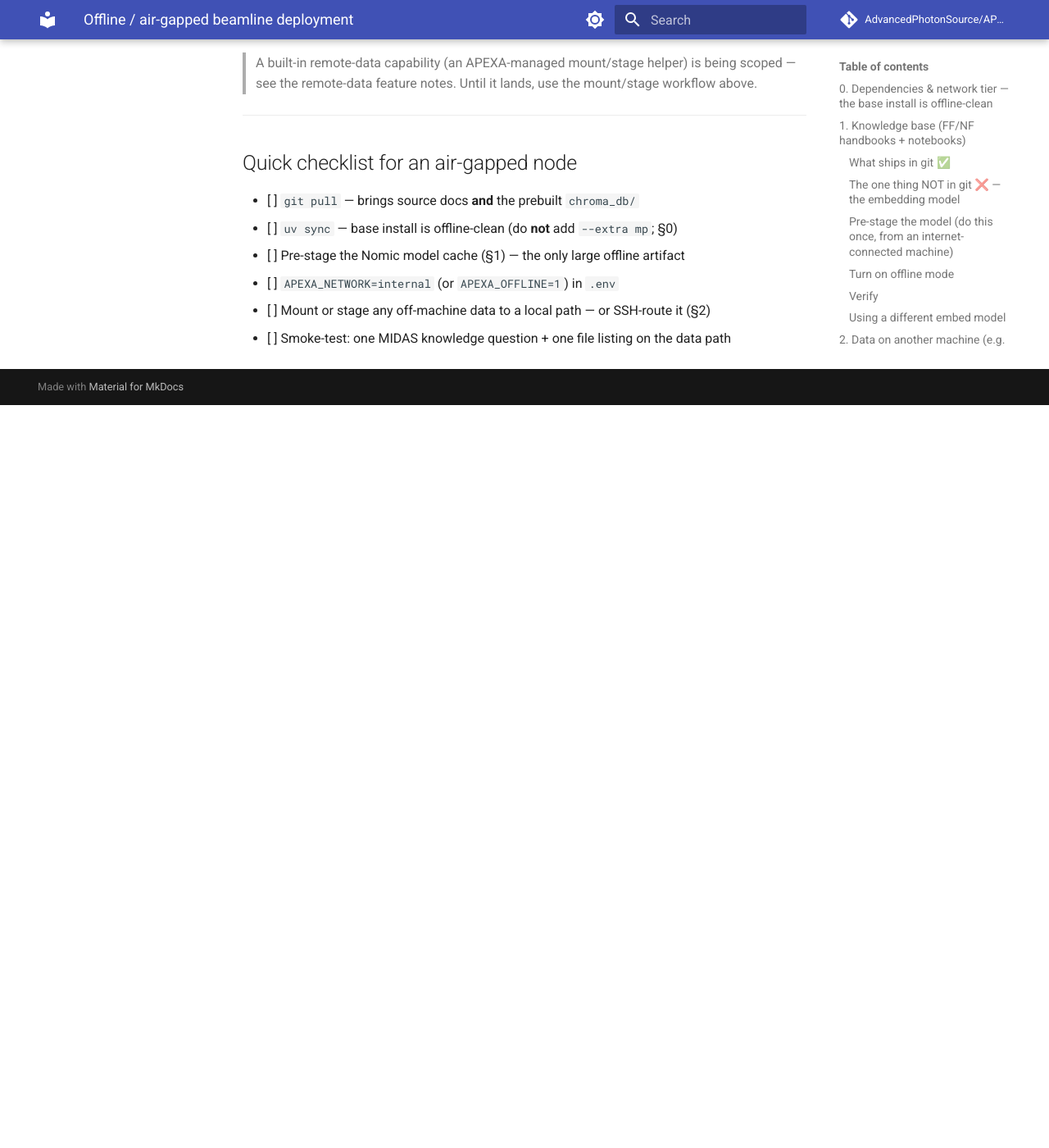
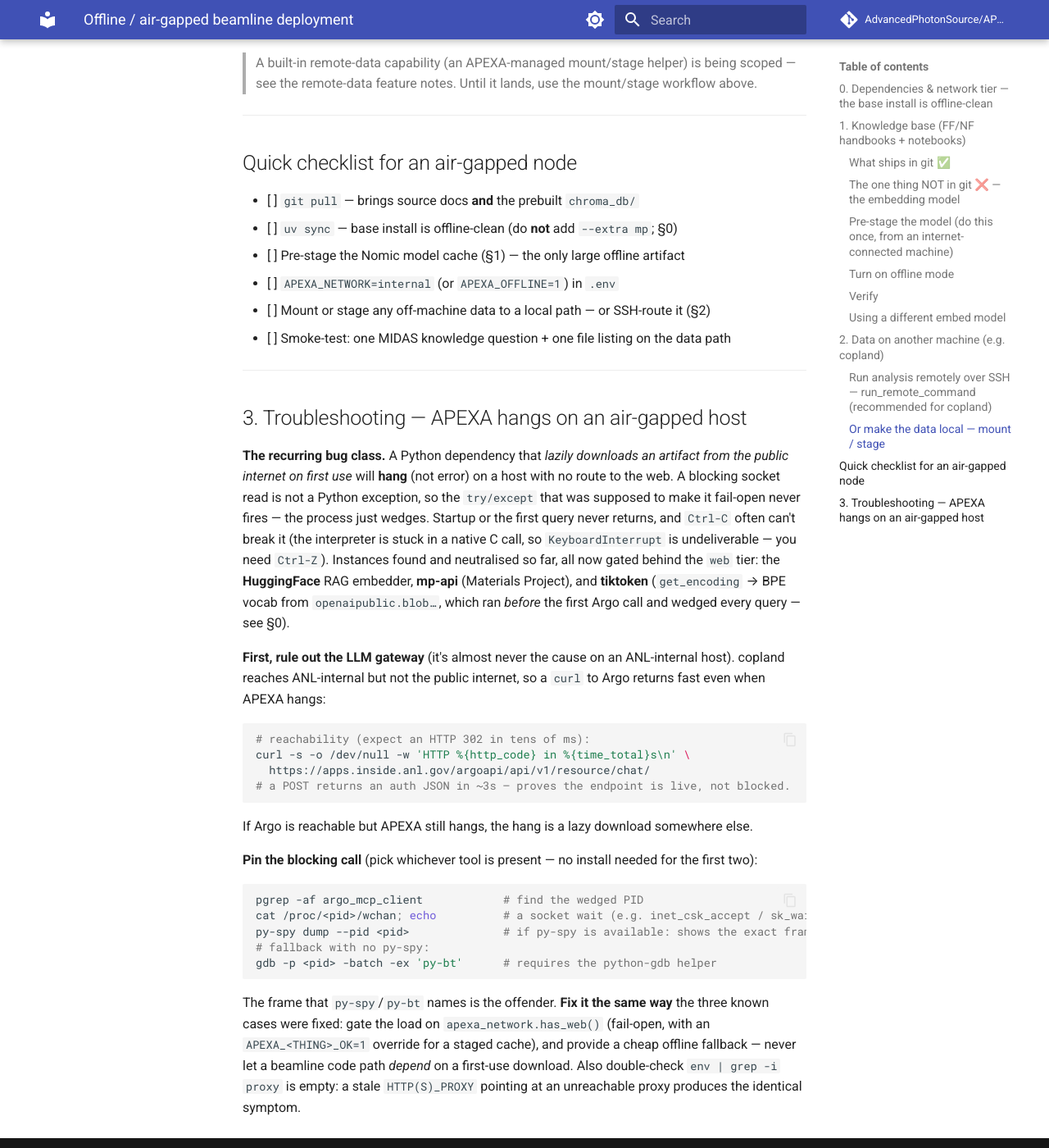
Before and after one commit to AdvancedPhotonSource/APS-Beamline-Assistant, an MkDocs documentation site: the page built from docs/OFFLINE_DEPLOYMENT.md, in a window 1280 px wide and 1400 px high, scrolled down 4431 px. Shown: the whole window at 82% size. Built offline with MkDocs 1.6.1 and Material for MkDocs 9.7.7, drawn with Linux system fonts in a browser that asks for light colours; comment, search, counter and statistics services are not loaded; before the commit the page ends 4925 px from its top, so only the background shows below that.

Commit message:
cli: label APEXA replies with 'Answer:'; docs: offline-hang debug playbook
CLI: route both response print sites through a new _print_response() that
prefixes each reply with a bold 'Answer:' label, so the answer is easy to
find (and grep) in a long scroll below the 'APEXA>' input prompt.

docs: add OFFLINE_DEPLOYMENT.md §3 — a troubleshooting playbook for the
lazy-download hang class on air-gapped hosts (rule out Argo, pin the
blocking call via wchan/py-spy, gate on has_web with an offline fallback).

````diff
--- a/docs/OFFLINE_DEPLOYMENT.md
+++ b/docs/OFFLINE_DEPLOYMENT.md
@@ -196,3 +196,49 @@
 - [ ] `APEXA_NETWORK=internal` (or `APEXA_OFFLINE=1`) in `.env`
 - [ ] Mount or stage any off-machine data to a local path — or SSH-route it (§2)
 - [ ] Smoke-test: one MIDAS knowledge question + one file listing on the data path
+
+---
+
+## 3. Troubleshooting — APEXA hangs on an air-gapped host
+
+**The recurring bug class.** A Python dependency that *lazily downloads an artifact
+from the public internet on first use* will **hang** (not error) on a host with no
+route to the web. A blocking socket read is not a Python exception, so the
+`try/except` that was supposed to make it fail-open never fires — the process just
+wedges. Startup or the first query never returns, and `Ctrl-C` often can't break it
+(the interpreter is stuck in a native C call, so `KeyboardInterrupt` is undeliverable
+— you need `Ctrl-Z`). Instances found and neutralised so far, all now gated behind the
+`web` tier: the **HuggingFace** RAG embedder, **mp-api** (Materials Project), and
+**tiktoken** (`get_encoding` → BPE vocab from `openaipublic.blob…`, which ran *before*
+the first Argo call and wedged every query — see §0).
+
+**First, rule out the LLM gateway** (it's almost never the cause on an ANL-internal
+host). copland reaches ANL-internal but not the public internet, so a `curl` to Argo
+returns fast even when APEXA hangs:
+
+```bash
+# reachability (expect an HTTP 302 in tens of ms):
+curl -s -o /dev/null -w 'HTTP %{http_code} in %{time_total}s\n' \
+  https://apps.inside.anl.gov/argoapi/api/v1/resource/chat/
+# a POST returns an auth JSON in ~3s — proves the endpoint is live, not blocked.
+```
+
+If Argo is reachable but APEXA still hangs, the hang is a lazy download somewhere else.
+
+**Pin the blocking call** (pick whichever tool is present — no install needed for the
+first two):
+
+```bash
+pgrep -af argo_mcp_client            # find the wedged PID
+cat /proc/<pid>/wchan; echo          # a socket wait (e.g. inet_csk_accept / sk_wait) ⇒ blocked on network
+py-spy dump --pid <pid>              # if py-spy is available: shows the exact frame (e.g. tiktoken.get_encoding)
+# fallback with no py-spy:
+gdb -p <pid> -batch -ex 'py-bt'      # requires the python-gdb helper
+```
+
+The frame that `py-spy`/`py-bt` names is the offender. **Fix it the same way** the
+three known cases were fixed: gate the load on `apexa_network.has_web()` (fail-open,
+with an `APEXA_<THING>_OK=1` override for a staged cache), and provide a cheap offline
+fallback — never let a beamline code path *depend* on a first-use download. Also
+double-check `env | grep -i proxy` is empty: a stale `HTTP(S)_PROXY` pointing at an
+unreachable proxy produces the identical symptom.
````
Also changed, not shown: argo_mcp_client.py (+10 -2 lines).
